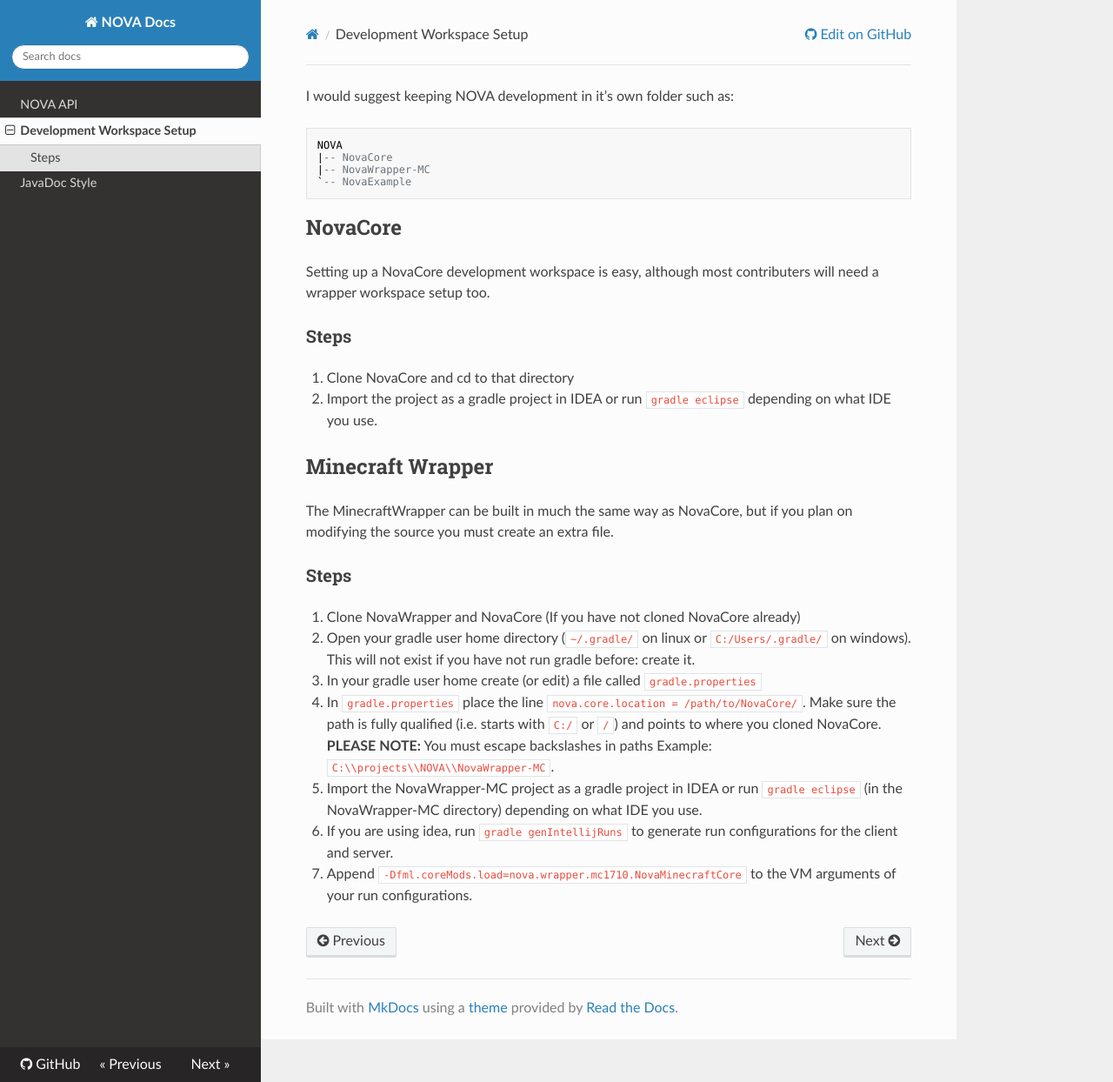
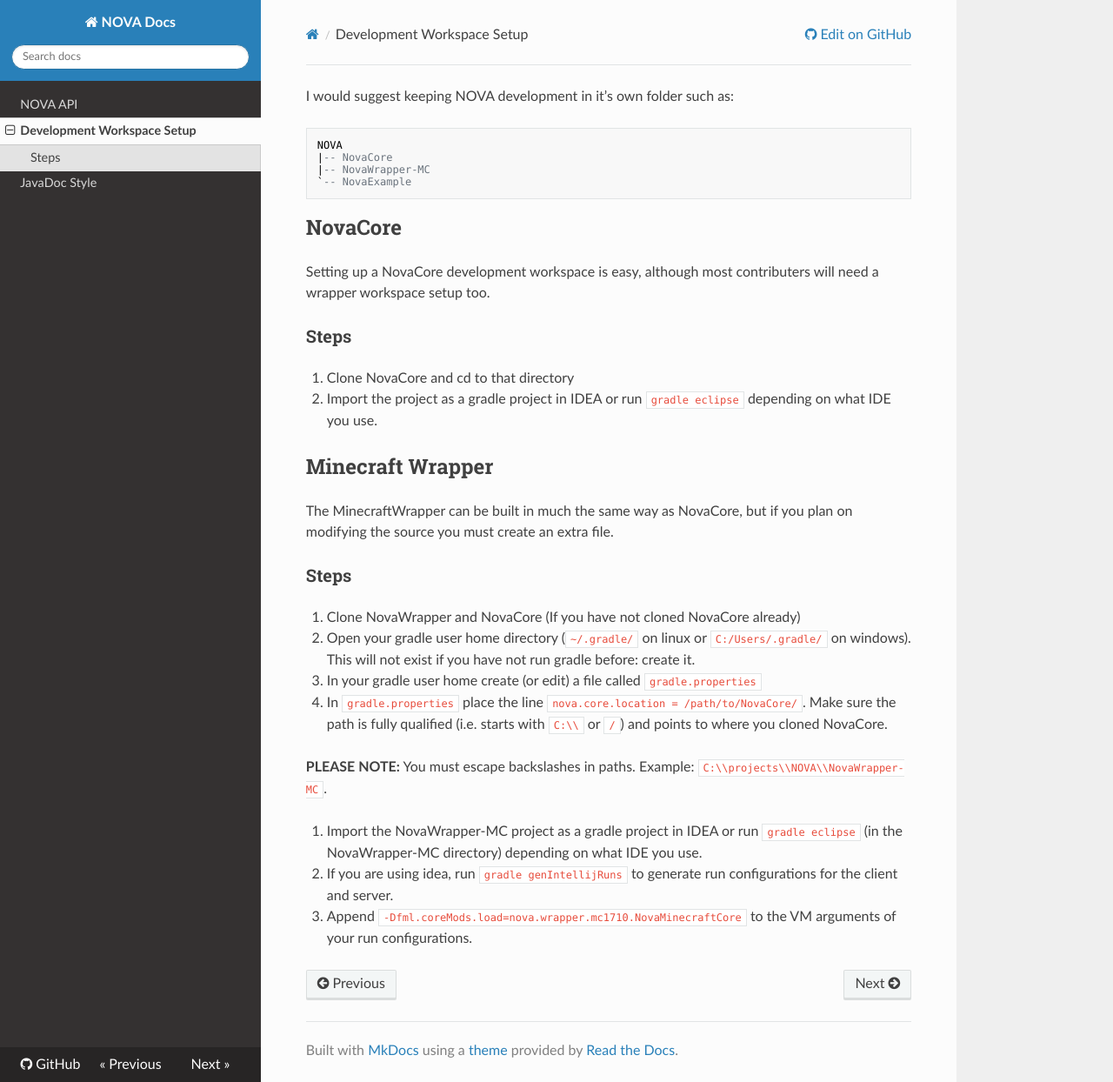
Before and after one commit to NOVA-Team/docs, an MkDocs documentation site: the page built from docs/Development Workspace Setup.md, in a window 1280 px wide and 1244 px high. Shown: the whole window at 87% size. Built offline with MkDocs 1.6.1, drawn with Linux system fonts in a browser that asks for light colours; nearby versions of some CDN libraries.

```diff
--- a/docs/Development Workspace Setup.md
+++ b/docs/Development Workspace Setup.md
@@ -20,7 +20,10 @@ The MinecraftWrapper can be built in much the same way as NovaCore, but if you p
 1. Clone NovaWrapper and NovaCore (If you have not cloned NovaCore already)
 2. Open your gradle user home directory (`~/.gradle/` on linux or `C:/Users/.gradle/` on windows). This will not exist if you have not run gradle before: create it.
 3. In your gradle user home create (or edit) a file called `gradle.properties`
-4. In `gradle.properties` place the line `nova.core.location = /path/to/NovaCore/`. Make sure the path is fully qualified (i.e. starts with `C:/` or `/`) and points to where you cloned NovaCore. **PLEASE NOTE:** You must escape backslashes in paths Example: `C:\\projects\\NOVA\\NovaWrapper-MC`.
+4. In `gradle.properties` place the line `nova.core.location = /path/to/NovaCore/`. Make sure the path is fully qualified (i.e. starts with `C:\\` or `/`) and points to where you cloned NovaCore.
+
+  **PLEASE NOTE:** You must escape backslashes in paths. Example: `C:\\projects\\NOVA\\NovaWrapper-MC`.
+
 5. Import the NovaWrapper-MC project as a gradle project in IDEA or run `gradle eclipse` (in the NovaWrapper-MC directory) depending on what IDE you use.
 6. If you are using idea, run `gradle genIntellijRuns` to generate run configurations for the client and server.
 6. Append `-Dfml.coreMods.load=nova.wrapper.mc1710.NovaMinecraftCore` to the VM arguments of your run configurations.
```
